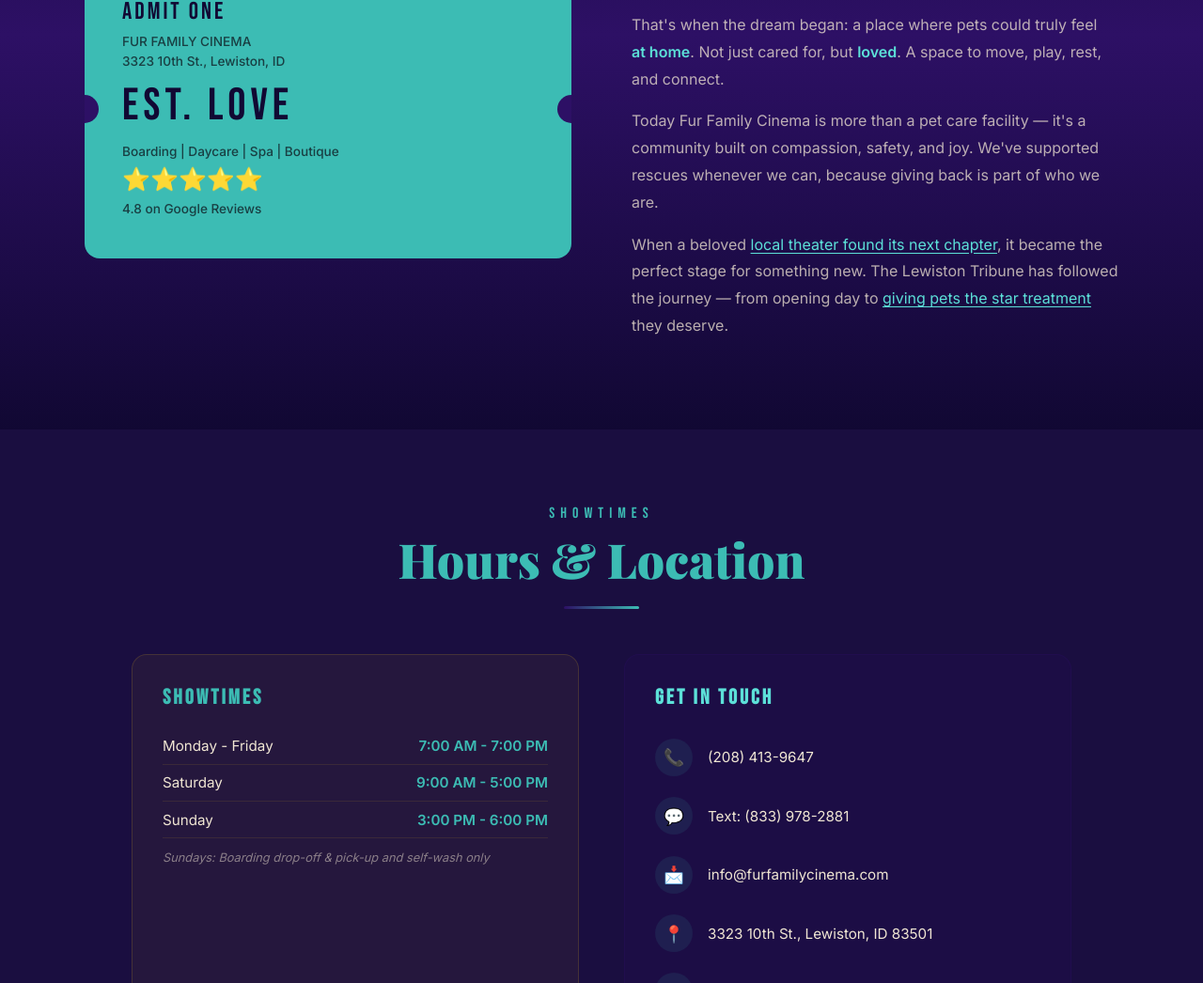
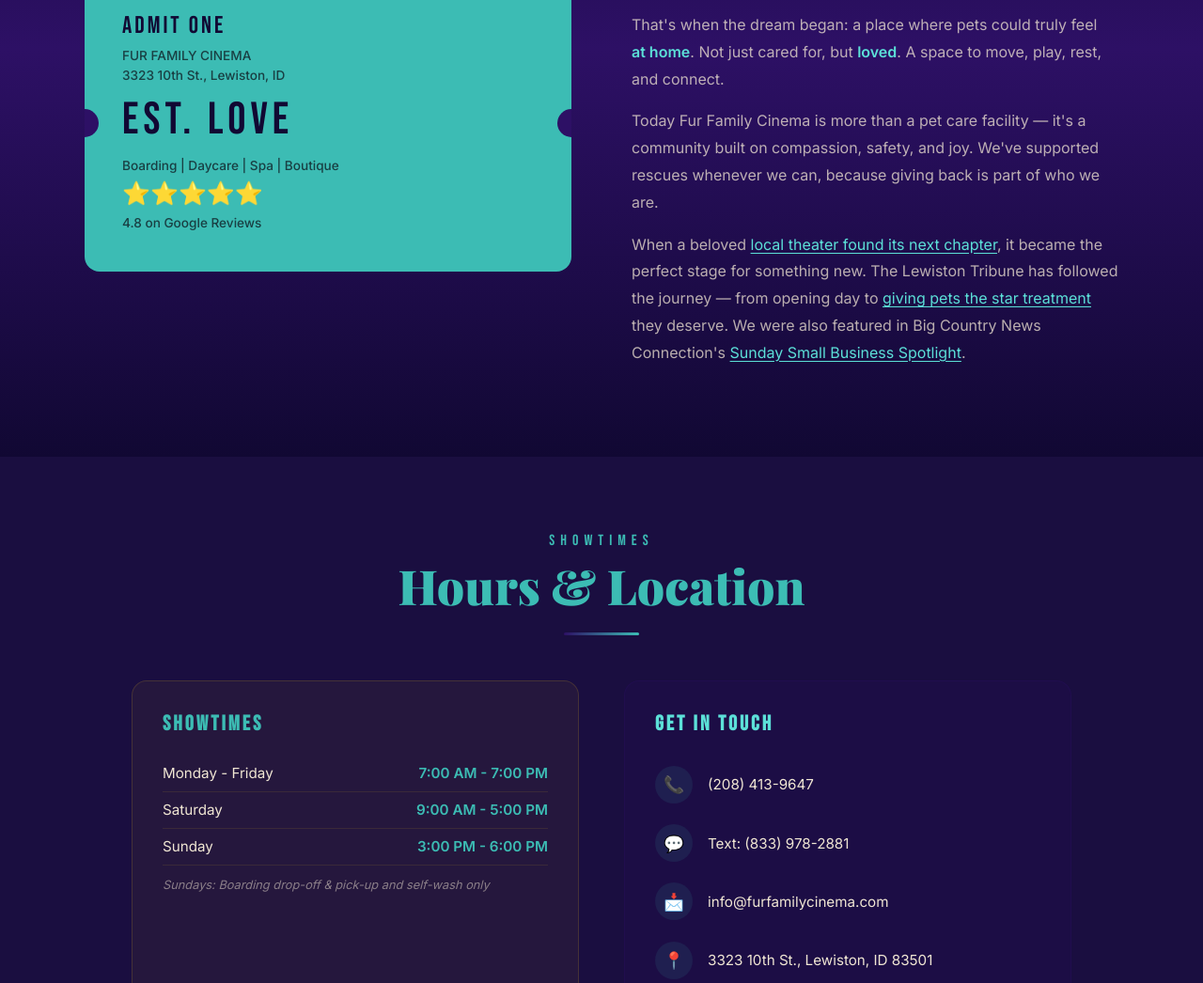
Before and after one commit to bdkolstad1316/furfamilycinema-site, a plain HTML site: page index.html in a window 1280 px wide. Shown: the part 6011-7057 px from the top of the page at 94% size. Drawn offline with nearby package versions, Linux system fonts and the light colour scheme.

Commit message:
Update index.html

```diff
--- a/index.html
+++ b/index.html
@@ -2006,7 +2006,7 @@
         Today Fur Family Cinema is more than a pet care facility — it's a community built on compassion, safety, and joy. We've supported rescues whenever we can, because giving back is part of who we are.
       </p>
       <p>
-        When a beloved <a href="https://www.lmtribune.com/business/pet-day-care-is-former-dollar-theaters-next-feature-5daf9918" target="_blank" rel="noopener noreferrer" style="color:var(--neon-blue); text-decoration:underline; text-underline-offset:3px; transition:color 0.3s;">local theater found its next chapter</a>, it became the perfect stage for something new. The Lewiston Tribune has followed the journey — from opening day to <a href="https://www.lmtribune.com/business/giving-pets-the-star-treatment-2e321d1d" target="_blank" rel="noopener noreferrer" style="color:var(--neon-blue); text-decoration:underline; text-underline-offset:3px; transition:color 0.3s;">giving pets the star treatment</a> they deserve.
+        When a beloved <a href="https://www.lmtribune.com/business/pet-day-care-is-former-dollar-theaters-next-feature-5daf9918" target="_blank" rel="noopener noreferrer" style="color:var(--neon-blue); text-decoration:underline; text-underline-offset:3px; transition:color 0.3s;">local theater found its next chapter</a>, it became the perfect stage for something new. The Lewiston Tribune has followed the journey — from opening day to <a href="https://www.lmtribune.com/business/giving-pets-the-star-treatment-2e321d1d" target="_blank" rel="noopener noreferrer" style="color:var(--neon-blue); text-decoration:underline; text-underline-offset:3px; transition:color 0.3s;">giving pets the star treatment</a> they deserve. We were also featured in Big Country News Connection's <a href="https://www.bigcountrynewsconnection.com/idaho/sunday-small-business-spotlight-fur-family-cinema/article_67958d8a-e0be-11ef-a34b-33c3aaa3cb4f.html" target="_blank" rel="noopener noreferrer" style="color:var(--neon-blue); text-decoration:underline; text-underline-offset:3px; transition:color 0.3s;">Sunday Small Business Spotlight</a>.
       </p>
     </div>
   </div>
```
